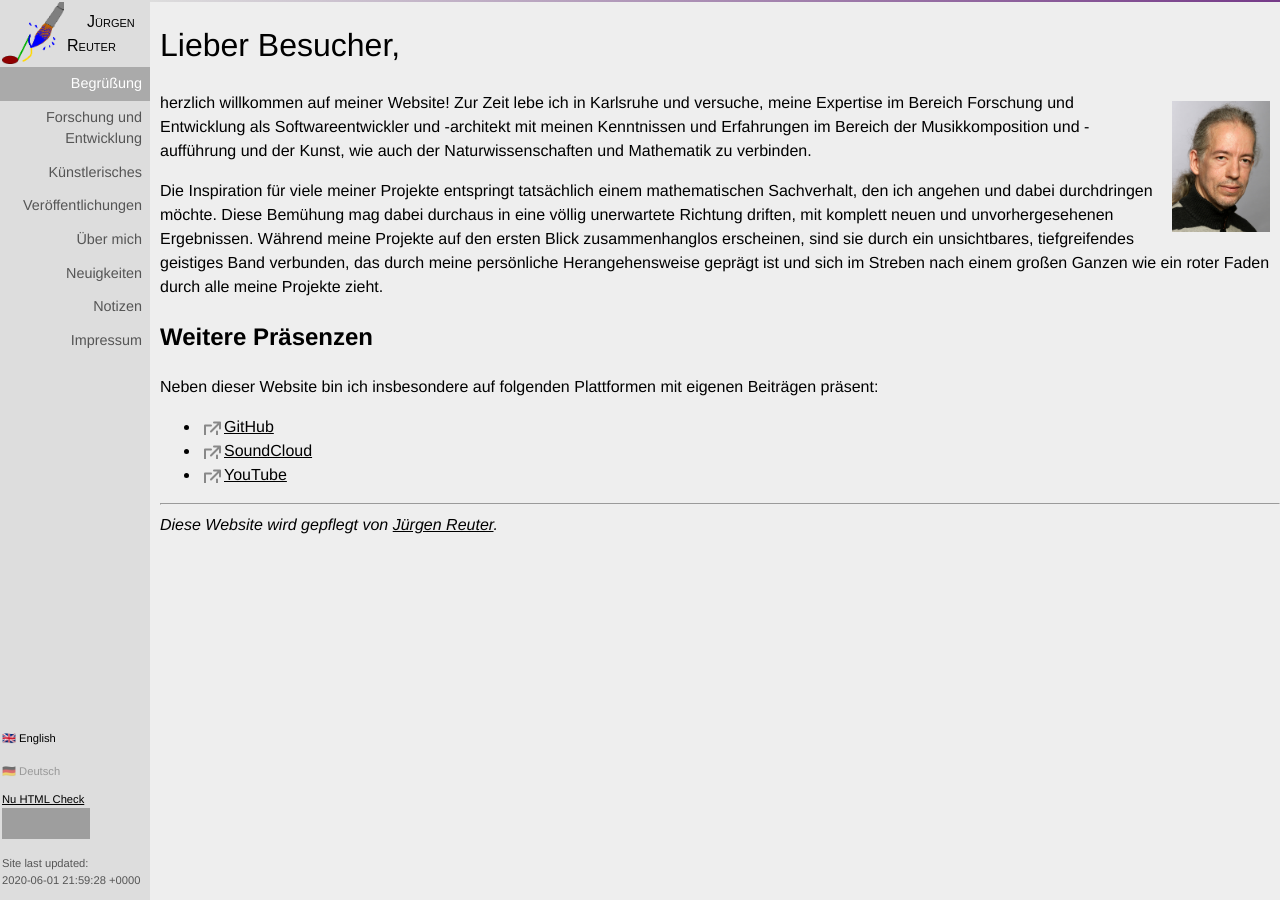
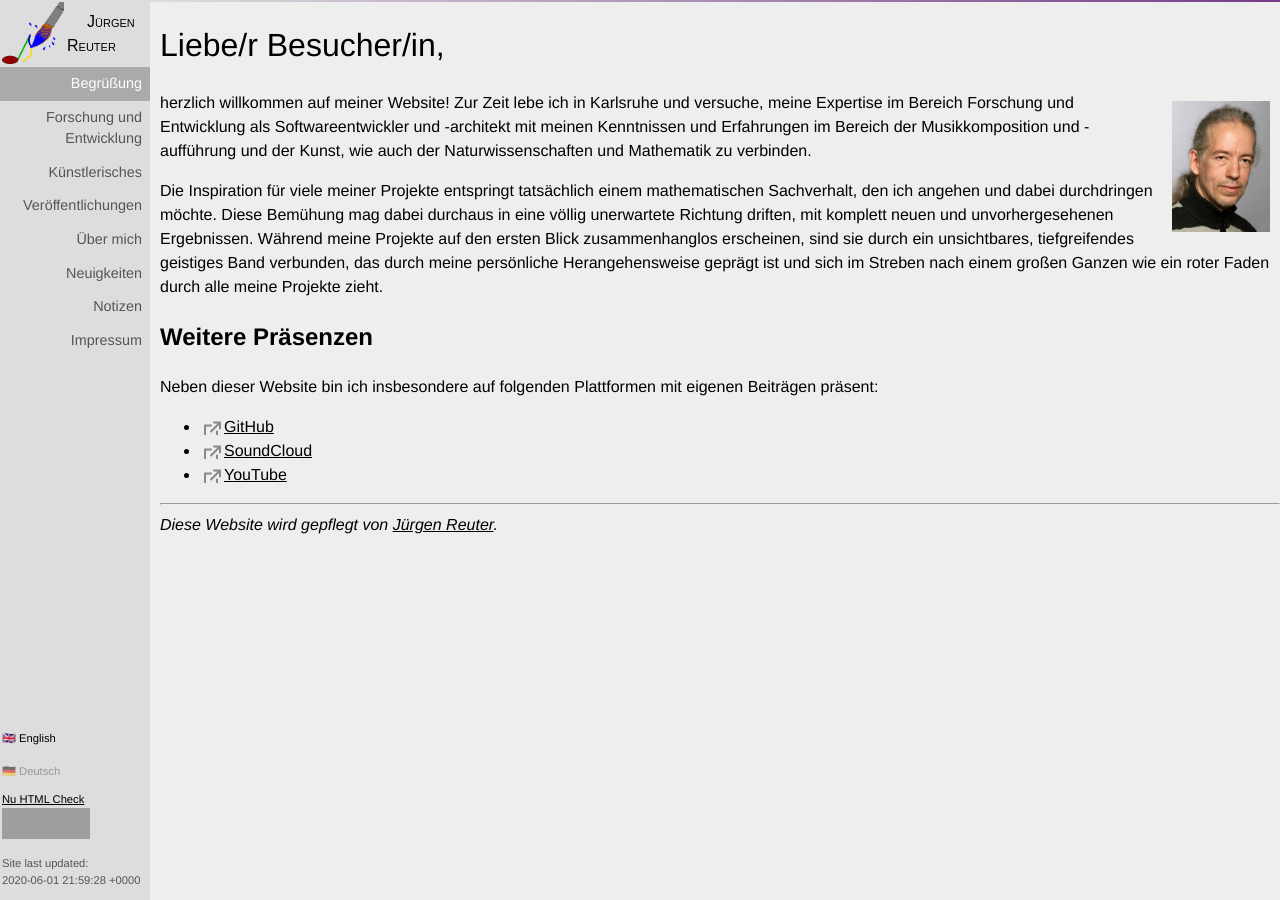
Before and after one commit to soundpaint/soundpaint.github.io, a Jekyll site: the page built from de/index.md, in a window 1280 px wide. Built offline with Jekyll 4.4.1, drawn with Linux system fonts in a browser that asks for light colours; our own code applies the rules of GitHub Pages for plain Markdown files; grey boxes are pictures that could not be loaded.

Commit message:
Fix Gender Speach
* Rephrased German welcome message.

```diff
--- a/de/index.md
+++ b/de/index.md
@@ -3,7 +3,7 @@ categories: "Index, Hauptseite, einstiegsseite"
 description: Einstiegsseite meiner Website
 ---
 
-# Lieber Besucher,
+# Liebe/r Besucher/in,
 
 <img src="../images/me.png" style="float:right;width:98px;padding:10px" />
 
```
